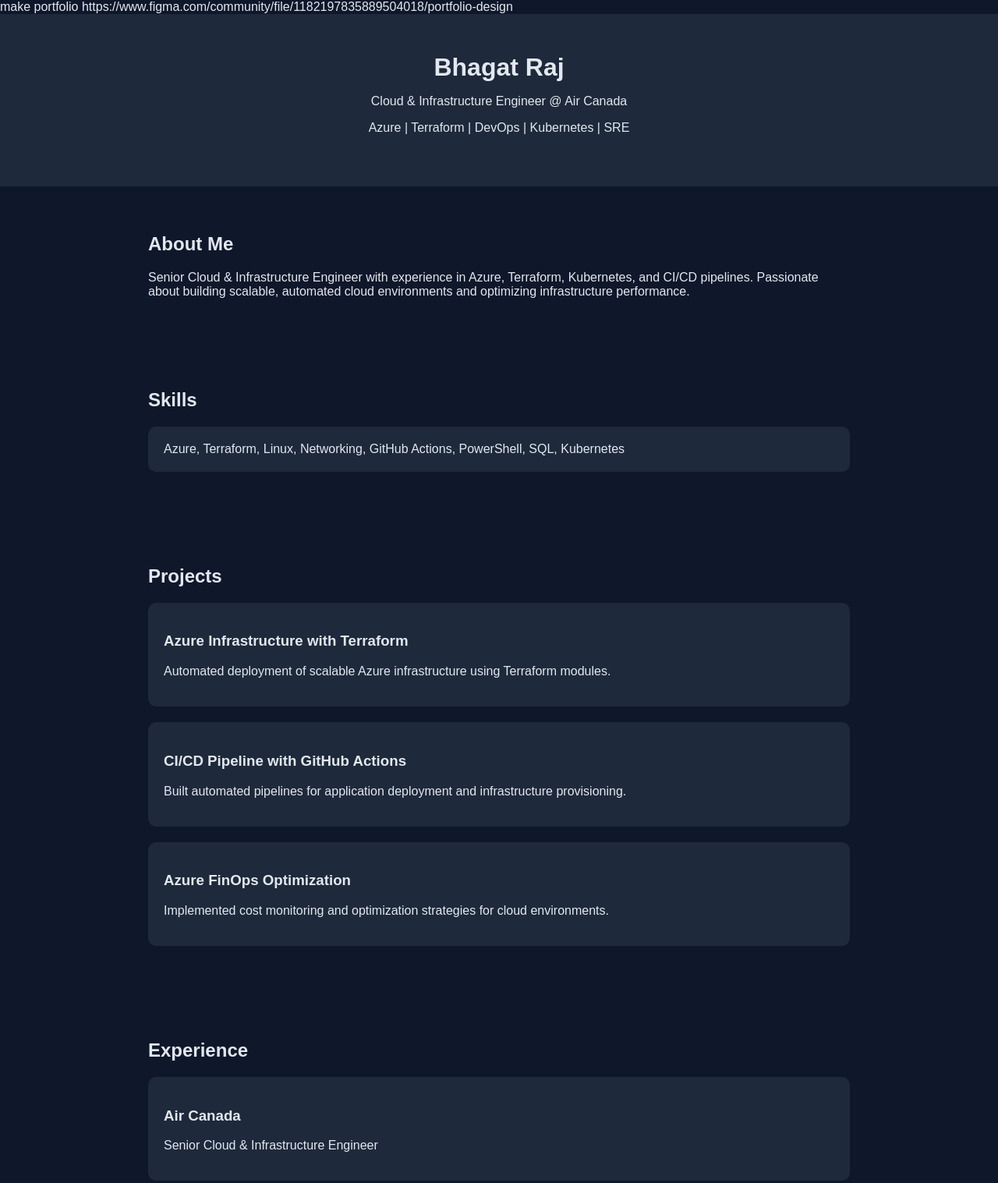
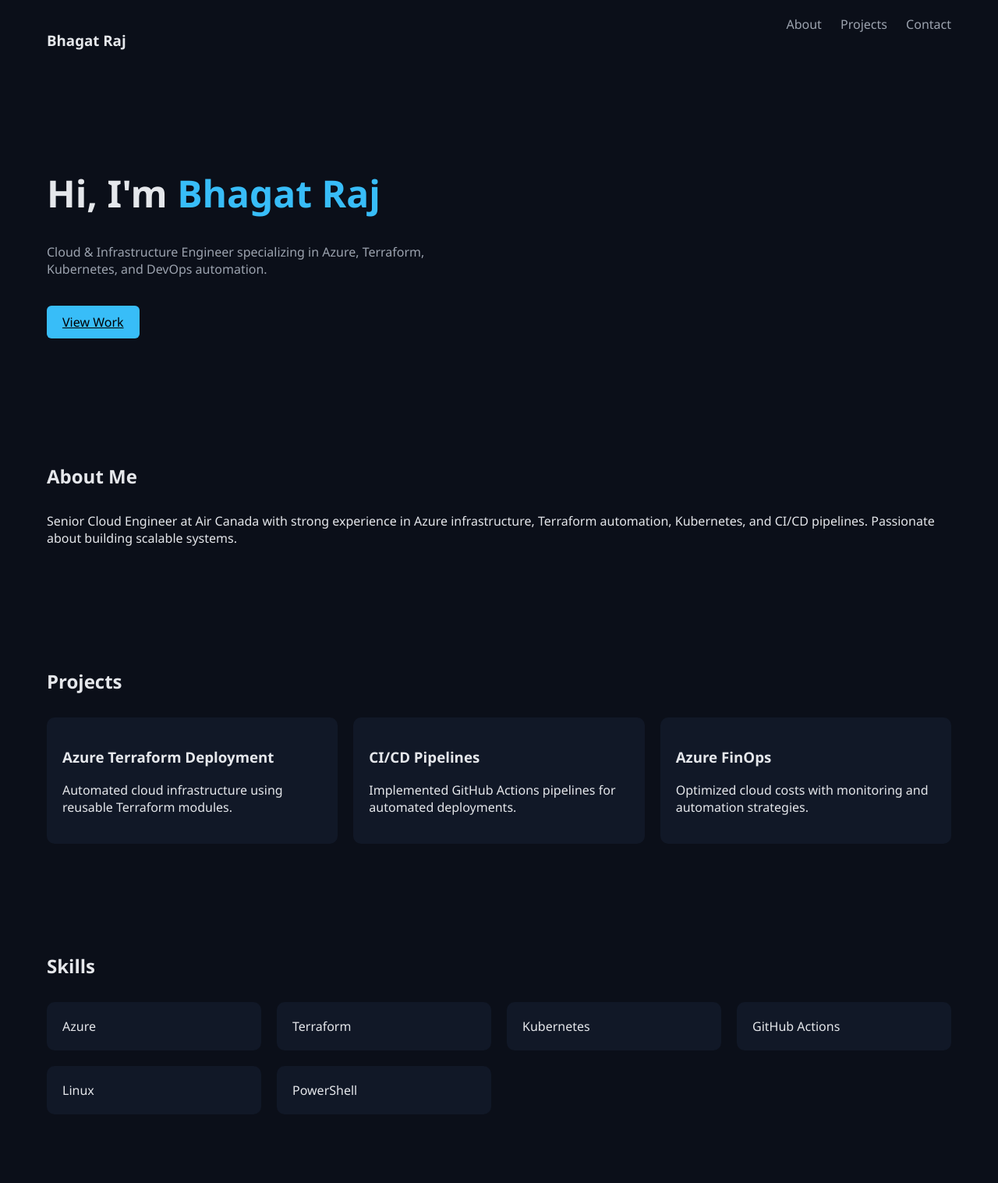
Before and after one commit to bhagatraj77knowledge-hue/bhagat-portfolio, a plain HTML site: page index.html in a window 1280 px wide. Shown: the top 1517 px of the page at 78% size. Drawn offline with Linux system fonts and the light colour scheme.

Commit message:
Revamp portfolio layout and content

```diff
--- a/index.html
+++ b/index.html
@@ -1,114 +1,167 @@
-make portfolio https://www.figma.com/community/file/1182197835889504018/portfolio-design
-
-
 <!DOCTYPE html>
 <html lang="en">
 <head>
 <meta charset="UTF-8">
+<meta name="viewport" content="width=device-width, initial-scale=1.0">
 <title>Bhagat Raj | Cloud Engineer</title>
-  <meta name="viewport" content="width=device-width, initial-scale=1.0">
+
 <style>
 body {
-      font-family: Arial, sans-serif;
   margin: 0;
-      background: #0f172a;
-      color: #e2e8f0;
+  font-family: 'Segoe UI', sans-serif;
+  background: #0b0f19;
+  color: #e5e7eb;
 }
-    header {
-      text-align: center;
-      padding: 50px;
-      background: #1e293b;
+
+/* NAVBAR */
+nav {
+  display: flex;
+  justify-content: space-between;
+  padding: 20px 60px;
+  background: #0b0f19;
+  position: sticky;
+  top: 0;
 }
-    h1 { margin: 0; }
+nav a {
+  color: #9ca3af;
+  margin-left: 20px;
+  text-decoration: none;
+}
+nav a:hover { color: white; }
+
+/* HERO */
+.hero {
+  display: flex;
+  justify-content: space-between;
+  align-items: center;
+  padding: 80px 60px;
+}
+.hero h1 {
+  font-size: 48px;
+}
+.hero span {
+  color: #38bdf8;
+}
+.hero p {
+  color: #9ca3af;
+  max-width: 500px;
+}
+.btn {
+  background: #38bdf8;
+  padding: 10px 20px;
+  color: black;
+  border-radius: 6px;
+  display: inline-block;
+  margin-top: 20px;
+}
+
+/* SECTION */
 section {
-      padding: 40px;
-      max-width: 900px;
-      margin: auto;
+  padding: 60px;
+}
+h2 {
+  margin-bottom: 30px;
+}
+
+/* CARDS */
+.grid {
+  display: grid;
+  grid-template-columns: repeat(auto-fit, minmax(250px, 1fr));
+  gap: 20px;
 }
 .card {
-      background: #1e293b;
+  background: #111827;
   padding: 20px;
-      margin: 20px 0;
   border-radius: 10px;
 }
-    a { color: #38bdf8; }
+.card:hover {
+  transform: translateY(-5px);
+}
+
+/* FOOTER */
+footer {
+  text-align: center;
+  padding: 40px;
+  color: #6b7280;
+}
 </style>
 </head>
 
 <body>
 
-<header>
-  <h1>Bhagat Raj</h1>
-  <p>Cloud & Infrastructure Engineer @ Air Canada</p>
-  <p>Azure | Terraform | DevOps | Kubernetes | SRE</p>
-</header>
+<nav>
+  <h3>Bhagat Raj</h3>
+  <div>
+    <a href="#about">About</a>
+    <a href="#projects">Projects</a>
+    <a href="#contact">Contact</a>
+  </div>
+</nav>
 
-<section>
+<div class="hero">
+  <div>
+    <h1>Hi, I'm <span>Bhagat Raj</span></h1>
+    <p>Cloud & Infrastructure Engineer specializing in Azure, Terraform, Kubernetes, and DevOps automation.</p>
+    <a class="btn" href="#projects">View Work</a>
+  </div>
+</div>
+
+<section id="about">
   <h2>About Me</h2>
   <p>
-    Senior Cloud & Infrastructure Engineer with experience in Azure, Terraform,
-    Kubernetes, and CI/CD pipelines. Passionate about building scalable,
-    automated cloud environments and optimizing infrastructure performance.
+    Senior Cloud Engineer at Air Canada with strong experience in Azure infrastructure,
+    Terraform automation, Kubernetes, and CI/CD pipelines. Passionate about building scalable systems.
   </p>
+</section>
+
+<section id="projects">
+  <h2>Projects</h2>
+  <div class="grid">
+
+    <div class="card">
+      <h3>Azure Terraform Deployment</h3>
+      <p>Automated cloud infrastructure using reusable Terraform modules.</p>
+    </div>
+
+    <div class="card">
+      <h3>CI/CD Pipelines</h3>
+      <p>Implemented GitHub Actions pipelines for automated deployments.</p>
+    </div>
+
+    <div class="card">
+      <h3>Azure FinOps</h3>
+      <p>Optimized cloud costs with monitoring and automation strategies.</p>
+    </div>
+
+  </div>
 </section>
 
 <section>
   <h2>Skills</h2>
-  <div class="card">
-    Azure, Terraform, Linux, Networking, GitHub Actions, PowerShell, SQL, Kubernetes
+  <div class="grid">
+    <div class="card">Azure</div>
+    <div class="card">Terraform</div>
+    <div class="card">Kubernetes</div>
+    <div class="card">GitHub Actions</div>
+    <div class="card">Linux</div>
+    <div class="card">PowerShell</div>
   </div>
 </section>
 
-<section>
-  <h2>Projects</h2>
-
-  <div class="card">
-    <h3>Azure Infrastructure with Terraform</h3>
-    <p>Automated deployment of scalable Azure infrastructure using Terraform modules.</p>
-  </div>
-
-  <div class="card">
-    <h3>CI/CD Pipeline with GitHub Actions</h3>
-    <p>Built automated pipelines for application deployment and infrastructure provisioning.</p>
-  </div>
-
-  <div class="card">
-    <h3>Azure FinOps Optimization</h3>
-    <p>Implemented cost monitoring and optimization strategies for cloud environments.</p>
-  </div>
-
-</section>
-
-<section>
-  <h2>Experience</h2>
-
-  <div class="card">
-    <h3>Air Canada</h3>
-    <p>Senior Cloud & Infrastructure Engineer</p>
-  </div>
-
-  <div class="card">
-    <h3>Staples</h3>
-    <p>Azure DevOps Engineer</p>
-  </div>
-
-  <div class="card">
-    <h3>Thomson Reuters</h3>
-    <p>DevOps Engineer</p>
-  </div>
-
-</section>
-
-<section>
+<section id="contact">
   <h2>Contact</h2>
   <p>Email: bhagatraj192@gmail.com</p>
   <p>
     LinkedIn:
     <a href="https://www.linkedin.com/in/bhagatraj-devopsengineer" target="_blank">
-      View Profile
+      Connect with me
     </a>
   </p>
 </section>
 
+<footer>
+  © 2026 Bhagat Raj
+</footer>
+
 </body>
 </html>
```
Lines whose indentation alone changed are shown as unchanged.
